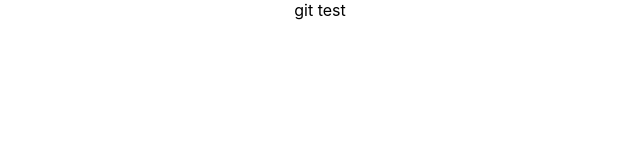
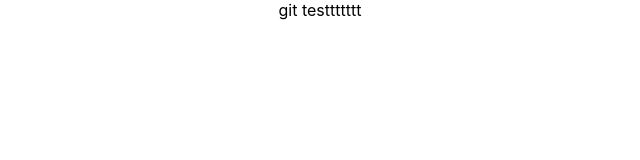
Before and after one commit to Obozov/Gastro_Vate-REACT_PET_PROJ-, a React (Create React App) app: page / in a window 1280 px wide. Shown: the top 160 px of the page, without its empty margins (320-960 px from the left). Built offline with nearby package versions, Linux system fonts and the light colour scheme.

Commit message:
git test

```diff
--- a/src/App.js
+++ b/src/App.js
@@ -4,7 +4,7 @@ import './App.css';
 function App() {
 	return (
 		<div className="App">
-			git test
+			git testtttttt
 		</div>
 	);
 }
```
